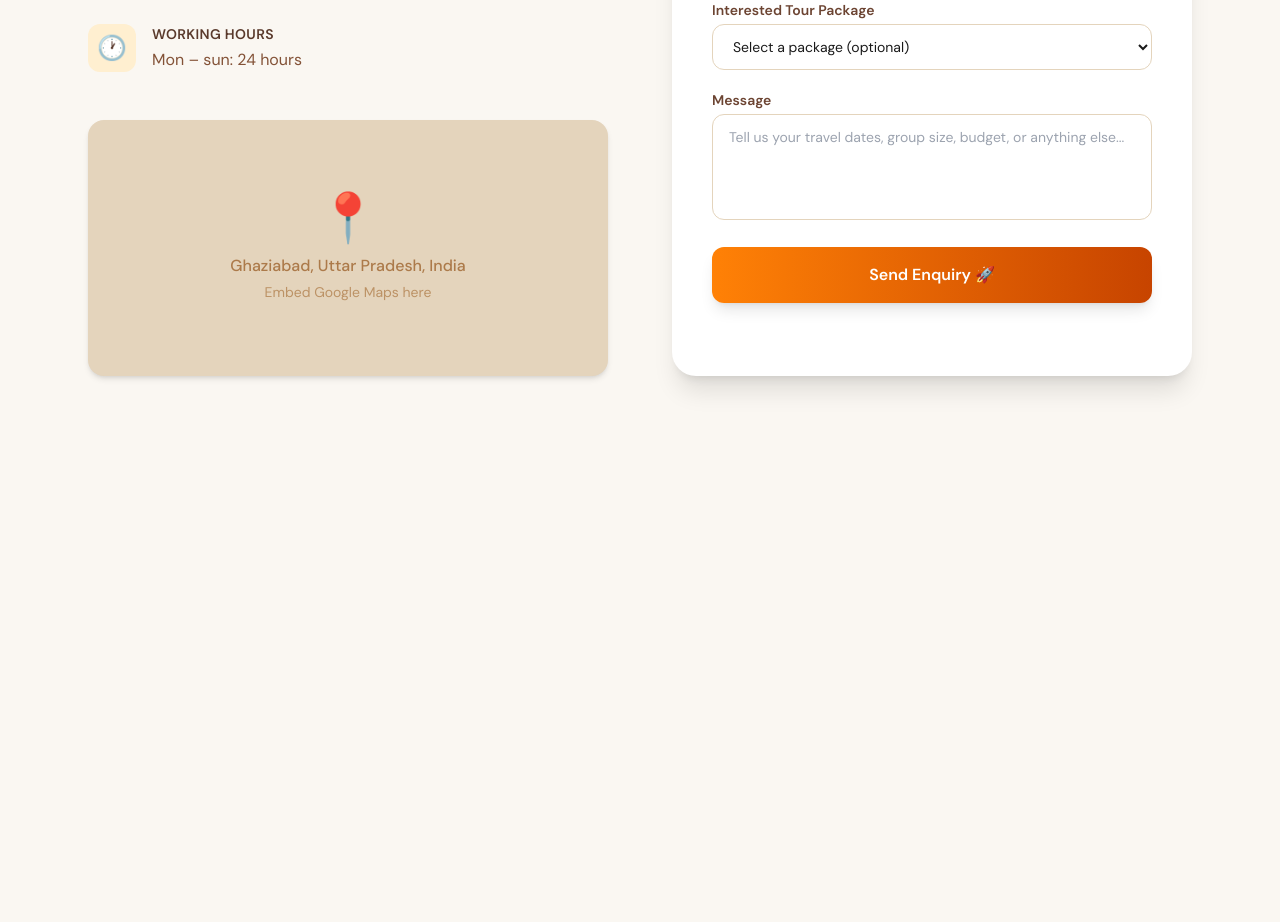
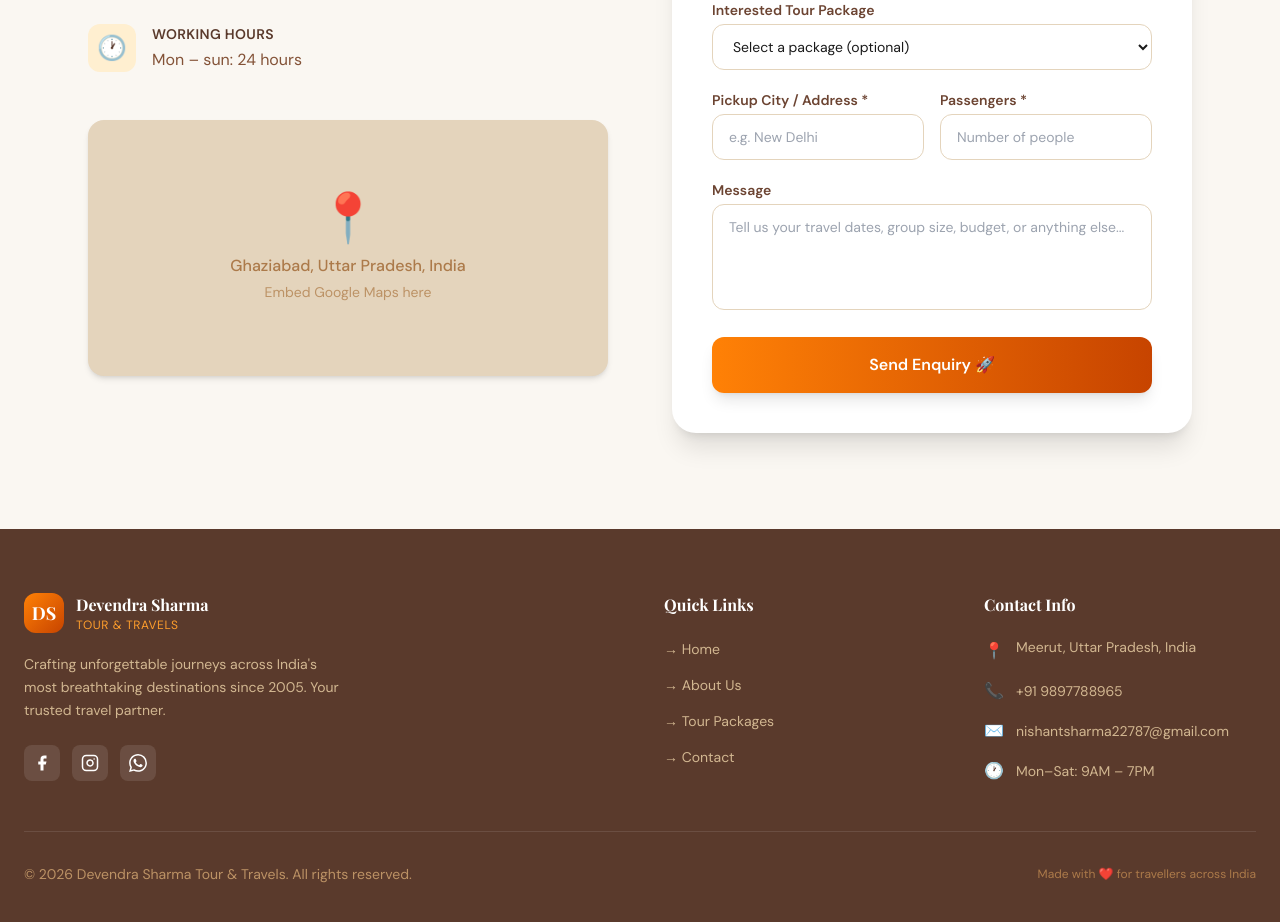
Before and after one commit to nishantsharrmaa/devendra-travels, a Next.js app: page /contact in a window 1280 px wide. Shown: the part 780-1702 px from the top of the page. Before the commit the page ends 1252 px from the top, so only its background shows below. Built offline with nearby package versions, Linux system fonts and the light colour scheme; a web font is replaced by a local one.

Commit message:
update pictures

```diff
--- a/app/about/page.tsx
+++ b/app/about/page.tsx
@@ -1,4 +1,5 @@
 import { Metadata } from 'next';
+import Image from 'next/image';
 import CallToAction from "@/components/CallToAction";
 
 export const metadata: Metadata = {
@@ -127,24 +128,73 @@ export default function AboutPage() {
       <section className="py-24 bg-cream">
         <div className="max-w-4xl mx-auto px-6 text-center">
           <p className="text-saffron-600 font-body font-medium tracking-widest uppercase text-sm mb-3">
-            Meet the Founder
+            Meet Your Guide & Driver
           </p>
           <h2 className="font-display text-4xl md:text-5xl font-bold text-earth-900 mb-16">
-            The Man Behind the Journey
+            The Man Behind the Wheel
           </h2>
           <div className="bg-white rounded-3xl shadow-xl p-10 flex flex-col md:flex-row items-center gap-10 text-left">
-            <div className="w-36 h-36 rounded-full bg-gradient-to-br from-saffron-400 to-earth-600 flex items-center justify-center text-6xl flex-shrink-0 shadow-lg">
-              👨‍💼
+            <div className="w-36 h-36 rounded-full flex-shrink-0 shadow-lg overflow-hidden relative border-4 border-white">
+              <Image
+                src="/father-photo.jpg"
+                alt="Devendra Sharma"
+                width={144}
+                height={144}
+                className="w-full h-full object-cover object-top"
+              />
             </div>
             <div>
               <h3 className="font-display text-3xl font-bold text-earth-900 mb-1">Devendra Sharma</h3>
-              <p className="text-saffron-600 font-body font-medium mb-4">Founder & Lead Tour Consultant</p>
+              <p className="text-saffron-600 font-body font-medium mb-4">Your Personal Chauffeur & Expert Local Guide</p>
+              <p className="font-body text-earth-700 text-lg leading-relaxed mb-3">
+                With over 20 years of accident-free driving experience across India's most challenging terrains (including the steep hills of Uttarakhand and Himachal), Devendra ji ensures your family is in the safest hands.
+              </p>
               <p className="font-body text-earth-700 text-lg leading-relaxed">
-                With over 20 years in the travel industry, Devendra has personally curated
-                hundreds of itineraries and led countless groups across India. His passion
-                for the country's diverse landscapes, heritage, and culture is the heart
-                of every tour we offer.
+                He doesn't just drive; he acts as your trusted companion. From finding the cleanest highway dhabas to taking you to breathtaking hidden viewpoints, his deep local knowledge transforms a simple road trip into an unforgettable journey.
               </p>
+            </div>
+          </div>
+        </div>
+      </section>
+
+      {/* Vehicle / Ride Section */}
+      <section className="py-24 bg-white">
+        <div className="max-w-6xl mx-auto px-6">
+          <div className="grid md:grid-cols-2 gap-16 items-center">
+            {/* Visual card */}
+            <div className="relative order-2 md:order-1">
+              <Image
+                src="/car-photo.jpg"
+                alt="Our Maruti Suzuki Ertiga - Spacious and Comfortable"
+                width={600}
+                height={400}
+                className="rounded-3xl object-cover h-80 w-full shadow-lg"
+              />
+            </div>
+
+            <div className="order-1 md:order-2">
+              <p className="text-saffron-600 font-body font-medium tracking-widest uppercase text-sm mb-3">
+                Comfort & Safety First
+              </p>
+              <h2 className="font-display text-4xl md:text-5xl font-bold text-earth-900 mb-6 leading-tight">
+                Your Ride for the Journey
+              </h2>
+              <p className="font-body text-earth-700 text-lg mb-6 leading-relaxed">
+                You'll be traveling in a spacious, well-maintained AC vehicle (Sedan/SUV). We ensure the car is rigorously serviced and deeply sanitized before every single trip.
+              </p>
+              <ul className="space-y-4">
+                {[
+                  "Powerful Air Conditioning for hot summer days",
+                  "Ample legroom and comfortable seating for long drives",
+                  "Spacious boot for all your family's luggage",
+                  "First-aid kit and emergency supplies always on board",
+                ].map((feature, i) => (
+                  <li key={i} className="flex items-start gap-3">
+                    <span className="text-saffron-500 mt-1">✓</span>
+                    <span className="font-body text-earth-800">{feature}</span>
+                  </li>
+                ))}
+              </ul>
             </div>
           </div>
         </div>
--- a/app/api/enquiries/route.ts
+++ b/app/api/enquiries/route.ts
@@ -15,6 +15,8 @@ export async function POST(request: NextRequest) {
       email: body.email,
       phone: body.phone,
       tour: body.tour,
+      pickupLocation: body.pickupLocation,
+      passengers: body.passengers,
       message: body.message,
     });
 
@@ -36,6 +38,8 @@ export async function POST(request: NextRequest) {
 Name: ${body.name}
 Email: ${body.email}
 Phone: ${body.phone}
+Pickup Location: ${body.pickupLocation || 'N/A'}
+Passengers: ${body.passengers || 'N/A'}
 Interested Tour: ${body.tour || 'N/A'}
 Message: ${body.message}
 `,
--- a/app/contact/page.tsx
+++ b/app/contact/page.tsx
@@ -8,6 +8,8 @@ export default function ContactPage() {
     email: "",
     phone: "",
     tour: "",
+    pickupLocation: "",
+    passengers: "",
     message: "",
   });
   const [submitted, setSubmitted] = useState(false);
@@ -43,6 +45,8 @@ export default function ContactPage() {
           email: "",
           phone: "",
           tour: "",
+          pickupLocation: "",
+          passengers: "",
           message: "",
         });
       } else {
@@ -96,11 +100,13 @@ export default function ContactPage() {
                     icon: "📞",
                     label: "Phone / WhatsApp",
                     value: CONTACT_INFO.phone,
+                    href: `tel:${CONTACT_INFO.phone.replace(/[^0-9+]/g, '')}`,
                   },
                   {
                     icon: "✉️",
                     label: "Email",
                     value: CONTACT_INFO.email,
+                    href: `mailto:${CONTACT_INFO.email}`,
                   },
                   {
                     icon: "🕐",
@@ -116,7 +122,13 @@ export default function ContactPage() {
                       <p className="font-body font-semibold text-earth-900 text-sm uppercase tracking-wide mb-1">
                         {item.label}
                       </p>
-                      <p className="font-body text-earth-700">{item.value}</p>
+                      {item.href ? (
+                        <a href={item.href} className="font-body text-earth-700 hover:text-saffron-600 transition-colors block">
+                          {item.value}
+                        </a>
+                      ) : (
+                        <p className="font-body text-earth-700">{item.value}</p>
+                      )}
                     </div>
                   </div>
                 ))}
@@ -224,6 +236,38 @@ export default function ContactPage() {
                       </select>
                     </div>
 
+                    <div className="grid grid-cols-2 gap-4">
+                      <div>
+                        <label className="font-body text-sm font-semibold text-earth-800 mb-1 block">
+                          Pickup City / Address *
+                        </label>
+                        <input
+                          type="text"
+                          name="pickupLocation"
+                          value={formData.pickupLocation}
+                          onChange={handleChange}
+                          required
+                          placeholder="e.g. New Delhi"
+                          className="w-full border border-earth-200 rounded-xl px-4 py-3 font-body text-sm focus:outline-none focus:ring-2 focus:ring-saffron-400 transition"
+                        />
+                      </div>
+                      <div>
+                        <label className="font-body text-sm font-semibold text-earth-800 mb-1 block">
+                          Passengers *
+                        </label>
+                        <input
+                          type="number"
+                          name="passengers"
+                          value={formData.passengers}
+                          onChange={handleChange}
+                          required
+                          min="1"
+                          placeholder="Number of people"
+                          className="w-full border border-earth-200 rounded-xl px-4 py-3 font-body text-sm focus:outline-none focus:ring-2 focus:ring-saffron-400 transition"
+                        />
+                      </div>
+                    </div>
+
                     <div>
                       <label className="font-body text-sm font-semibold text-earth-800 mb-1 block">
                         Message
--- a/app/layout.tsx
+++ b/app/layout.tsx
@@ -1,6 +1,8 @@
 import type { Metadata } from 'next';
 import './globals.css';
 import { CONTACT_INFO } from '@/lib/config';
+import Navbar from '@/components/Navbar';
+import Footer from '@/components/Footer';
 
 export const metadata: Metadata = {
   metadataBase: new URL('https://yourdomain.com'),
@@ -69,7 +71,13 @@ export default function RootLayout({
           }}
         />
       </head>
-      <body>{children}</body>
+      <body>
+        <Navbar />
+        <main className="min-h-screen">
+          {children}
+        </main>
+        <Footer />
+      </body>
     </html>
   );
 }
--- a/components/CallToAction.tsx
+++ b/components/CallToAction.tsx
@@ -31,7 +31,7 @@ export default function CallToAction() {
           </Link>
         </div>
         <p className="font-body text-white/60 text-sm mt-8">
-          📞 Call us: {CONTACT_INFO.phone} &nbsp;|&nbsp; ✉️ {CONTACT_INFO.email}
+          📞 Call us: <a href={`tel:${CONTACT_INFO.phone.replace(/[^0-9+]/g, '')}`} className="hover:text-white transition-colors">{CONTACT_INFO.phone}</a> &nbsp;|&nbsp; ✉️ <a href={`mailto:${CONTACT_INFO.email}`} className="hover:text-white transition-colors">{CONTACT_INFO.email}</a>
         </p>
       </div>
     </section>
--- a/components/Footer.tsx
+++ b/components/Footer.tsx
@@ -24,15 +24,43 @@ export default function Footer() {
               since 2005. Your trusted travel partner.
             </p>
             <div className="flex gap-3">
-              {["Facebook", "Instagram", "WhatsApp"].map((s) => (
-                <a
-                  key={s}
-                  href="#"
-                  className="w-9 h-9 rounded-lg bg-white/10 hover:bg-saffron-500 flex items-center justify-center text-xs font-body font-semibold transition-colors duration-300"
-                >
-                  {s[0]}
-                </a>
-              ))}
+              {/* SOCIAL LINKS — replace # with your actual URLs */}
+              <a
+                href="https://facebook.com/YOUR_PAGE"
+                target="_blank"
+                rel="noopener noreferrer"
+                aria-label="Facebook"
+                className="w-9 h-9 rounded-lg bg-white/10 hover:bg-[#1877F2] flex items-center justify-center transition-colors duration-300"
+              >
+                {/* Facebook icon */}
+                <svg xmlns="http://www.w3.org/2000/svg" width="18" height="18" viewBox="0 0 24 24" fill="white">
+                  <path d="M18 2h-3a5 5 0 0 0-5 5v3H7v4h3v8h4v-8h3l1-4h-4V7a1 1 0 0 1 1-1h3z"/>
+                </svg>
+              </a>
+              <a
+                href="https://instagram.com/YOUR_HANDLE"
+                target="_blank"
+                rel="noopener noreferrer"
+                aria-label="Instagram"
+                className="w-9 h-9 rounded-lg bg-white/10 hover:bg-gradient-to-br hover:from-[#f09433] hover:to-[#bc1888] flex items-center justify-center transition-colors duration-300"
+              >
+                {/* Instagram icon */}
+                <svg xmlns="http://www.w3.org/2000/svg" width="18" height="18" viewBox="0 0 24 24" fill="none" stroke="white" strokeWidth="2" strokeLinecap="round" strokeLinejoin="round">
+                  <rect x="2" y="2" width="20" height="20" rx="5" ry="5"/><path d="M16 11.37A4 4 0 1 1 12.63 8 4 4 0 0 1 16 11.37z"/><line x1="17.5" y1="6.5" x2="17.51" y2="6.5"/>
+                </svg>
+              </a>
+              <a
+                href="https://wa.me/91XXXXXXXXXX"
+                target="_blank"
+                rel="noopener noreferrer"
+                aria-label="WhatsApp"
+                className="w-9 h-9 rounded-lg bg-white/10 hover:bg-[#25D366] flex items-center justify-center transition-colors duration-300"
+              >
+                {/* WhatsApp icon */}
+                <svg xmlns="http://www.w3.org/2000/svg" width="18" height="18" viewBox="0 0 24 24" fill="white">
+                  <path d="M17.472 14.382c-.297-.149-1.758-.867-2.03-.967-.273-.099-.471-.148-.67.15-.197.297-.767.966-.94 1.164-.173.199-.347.223-.644.075-.297-.15-1.255-.463-2.39-1.475-.883-.788-1.48-1.761-1.653-2.059-.173-.297-.018-.458.13-.606.134-.133.298-.347.446-.52.149-.174.198-.298.298-.497.099-.198.05-.371-.025-.52-.075-.149-.669-1.612-.916-2.207-.242-.579-.487-.5-.669-.51-.173-.008-.371-.01-.57-.01-.198 0-.52.074-.792.372-.272.297-1.04 1.016-1.04 2.479 0 1.462 1.065 2.875 1.213 3.074.149.198 2.096 3.2 5.077 4.487.709.306 1.262.489 1.694.625.712.227 1.36.195 1.871.118.571-.085 1.758-.719 2.006-1.413.248-.694.248-1.289.173-1.413-.074-.124-.272-.198-.57-.347m-5.421 7.403h-.004a9.87 9.87 0 0 1-5.031-1.378l-.361-.214-3.741.982.998-3.648-.235-.374a9.86 9.86 0 0 1-1.51-5.26c.001-5.45 4.436-9.884 9.888-9.884 2.64 0 5.122 1.03 6.988 2.898a9.825 9.825 0 0 1 2.893 6.994c-.003 5.45-4.437 9.884-9.885 9.884m8.413-18.297A11.815 11.815 0 0 0 12.05 0C5.495 0 .16 5.335.157 11.892c0 2.096.547 4.142 1.588 5.945L.057 24l6.305-1.654a11.882 11.882 0 0 0 5.683 1.448h.005c6.554 0 11.89-5.335 11.893-11.893a11.821 11.821 0 0 0-3.48-8.413z"/>
+                </svg>
+              </a>
             </div>
           </div>
 
--- a/lib/models/Enquiry.ts
+++ b/lib/models/Enquiry.ts
@@ -6,6 +6,8 @@ const enquirySchema = new mongoose.Schema({
   phone: String,
   tour: String,
   message: String,
+  pickupLocation: String,
+  passengers: String,
   status: { type: String, default: 'Pending' },
   createdAt: { type: Date, default: Date.now },
 });
```
Also changed, not shown: app/admin/page.tsx (+10 -0 lines), components/Hero.tsx (+3 -6 lines), components/Testimonials.tsx (+6 -6 lines), components/WhyChooseUs.tsx (+22 -22 lines), public/car-photo.jpg (added), public/father-photo.jpg (added).
